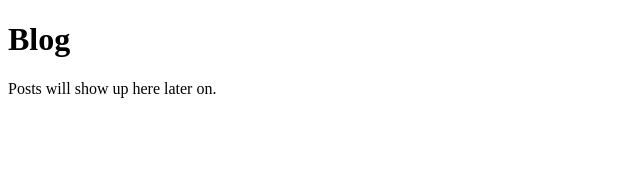
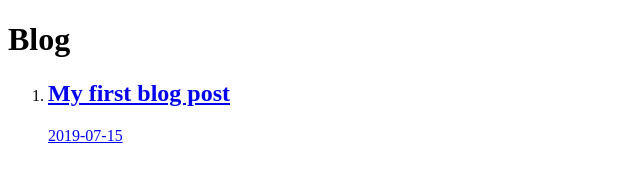
Before and after one commit to sarahaldous/Netlify-CMS-Tutorial, a Gatsby site: page /blog in a window 1280 px wide. Shown: the whole page, without its empty margins (0-640 px from the left). Built offline with nearby package versions, Linux system fonts and the light colour scheme; Gatsby itself is replaced by a stand-in of ours.

Commit message:
working with new markdown file fields

```diff
--- a/gatsby-config.js
+++ b/gatsby-config.js
@@ -10,10 +10,10 @@ module.exports = {
     {
      resolve: `gatsby-source-filesystem`,
      options: {
-       path: `${__dirname}/blog`,
-       name: `blog`,
+       path: `${__dirname}/src/`,
+       name: 'src',
         },
       },
-    `gatsby-transormer-remark`,
+    `gatsby-transformer-remark`,
   ],
 }
--- a/src/pages/blog.js
+++ b/src/pages/blog.js
@@ -1,10 +1,43 @@
 import React from 'react'
+import { Link, graphql, useStaticQuery } from 'gatsby'
+
+
 
 const BlogPage = () => {
+    const data = useStaticQuery(graphql`
+    query {
+        allMarkdownRemark {
+            edges {
+                node {
+                    frontmatter {
+                        title
+                        date
+                        path
+                    }
+
+                }
+            }
+        }
+    }
+`)
+
+
+
     return (
         <div>
             <h1>Blog</h1>
-            <p>Posts will show up here later on.</p>
+            <ol>
+                    {data.allMarkdownRemark.edges.map((edge) => {
+                        return (
+                            <li>
+                                <Link to={`/blog/${edge.node.frontmatter.path}`}>
+                                    <h2>{edge.node.frontmatter.title}</h2>
+                                    <p>{edge.node.frontmatter.date}</p>
+                                </Link>
+                        </li>
+                        )
+                    })}
+            </ol>
         </div>
     )
 }
--- a/static/admin/config.yml
+++ b/static/admin/config.yml
@@ -15,3 +15,4 @@ collections:
       - { name: date, label: Date, widget: date }
       - { name: title, label: Title, widget: "string" }
       - { name: body, label: Body, widget: markdown }
+      - { name: bob, label: Bob1, widget: "string" }
```
Also changed, not shown: src/templates/blogTemplate.js (+13 -0 lines).
